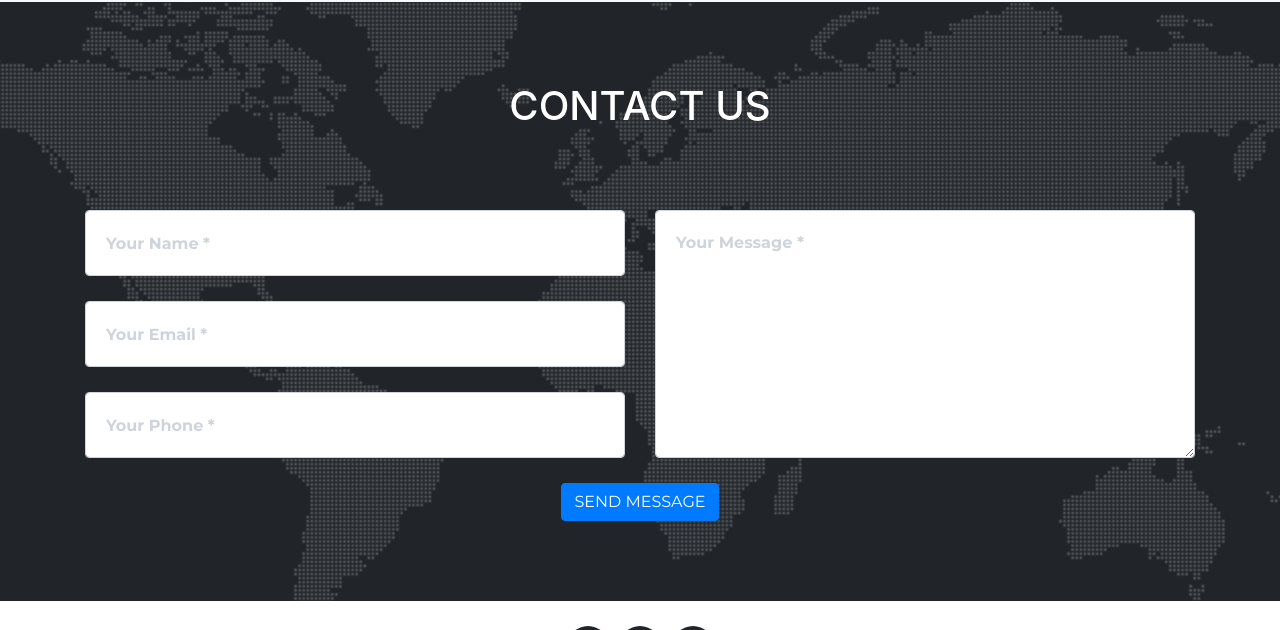
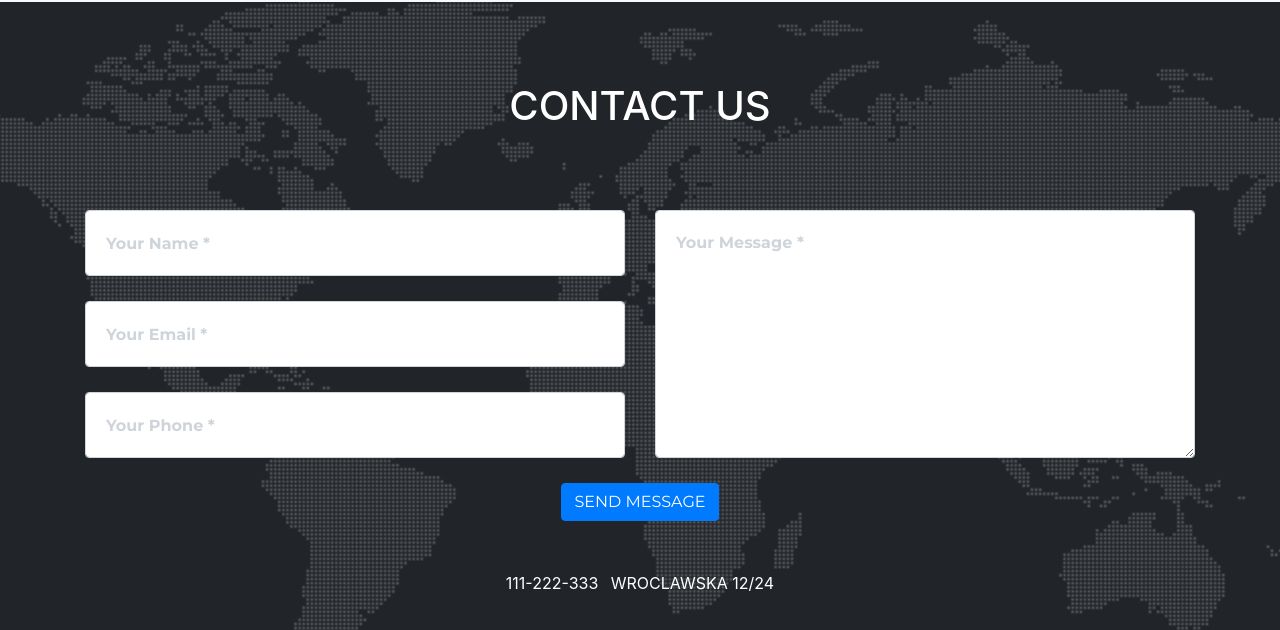
Before and after one commit to xenteros/xenteros.github.io, a website with bundled scripts: page index.html in a window 1280 px wide. Shown: the part 4556-5186 px from the top of the page. Built offline with nearby package versions, Linux system fonts and the light colour scheme; files whose address does not match are found by name.

Commit message:
add address and alt comments

```diff
--- a/index.html
+++ b/index.html
@@ -239,7 +239,7 @@
       <div class="row">
         <div class="col-sm-6">
           <div class="team-member">
-            <img class="mx-auto rounded-circle" src="img/team/Adam.png" alt="">
+            <img class="mx-auto rounded-circle" src="img/team/Adam.png" alt="Adam Gurgul - Data Scientist">
             <h4>Adam Gurgul</h4>
             <p class="text-muted">Data Scientist/Machine Learning Engineer</p>
             <ul class="list-inline social-buttons">
@@ -259,7 +259,7 @@
         </div>
         <div class="col-sm-6">
           <div class="team-member">
-            <img class="mx-auto rounded-circle" src="img/team/marcin.jpg" alt="">
+            <img class="mx-auto rounded-circle" src="img/team/marcin.jpg" alt="Marcin Halupka - Data Scientist">
             <h4>Marcin Ha&#322;upka</h4>
             <p class="text-muted">Data Scientist/Machine Learning Engineer</p>
             <ul class="list-inline social-buttons">
@@ -327,6 +327,18 @@
               </div>
             </div>
           </form>
+        </div>
+      </div>
+      <div class="row mt-5">
+        <div class="col-sm-12">
+          <ul class="list-inline text-center">
+            <li class="list-inline-item">
+              <p class="section-heading text-uppercase text-center">111-222-333</p>
+            </li>
+            <li class="list-inline-item">
+              <p class="section-heading text-uppercase text-center">Wroclawska 12/24</p>
+            </li>
+          </ul>
         </div>
       </div>
     </div>
```
